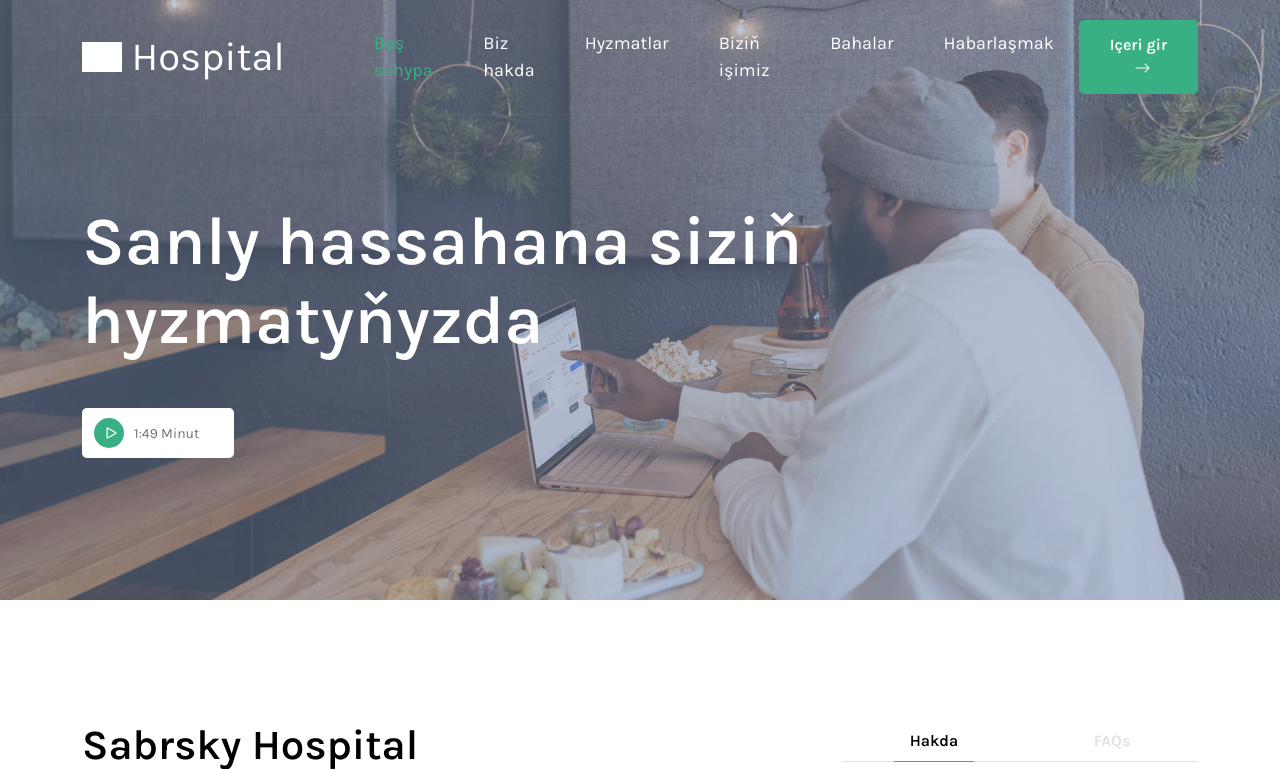
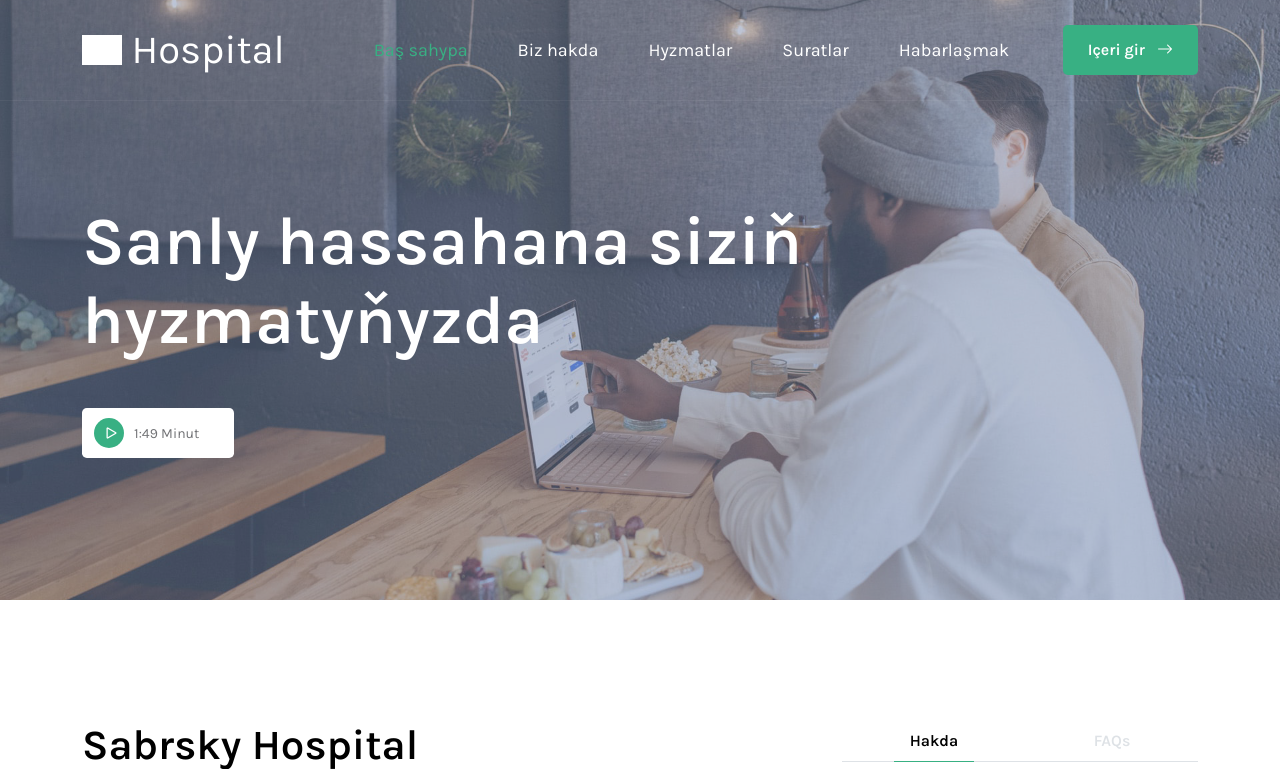
Before and after one commit to Nurygus/Hospital, a Django app: page / in a window 1280 px wide. Shown: the top 769 px of the page. Run offline with Django 4.2, Linux system fonts and the light colour scheme; some libraries are stand-ins or nearby versions; grey boxes are pictures that could not be loaded.

Commit message:
Refactored main page removed unnecessary menu links

```diff
--- a/main/templates/main/index.html
+++ b/main/templates/main/index.html
@@ -67,11 +67,7 @@
                         </li>
 
                         <li class="nav-item">
-                            <a class="nav-link" href="#section_4">Biziň işimiz</a>
-                        </li>
-
-                        <li class="nav-item">
-                            <a class="nav-link" href="#section_5">Bahalar</a>
+                            <a class="nav-link" href="#section_4">Suratlar</a>
                         </li>
 
                         <li class="nav-item">
```
